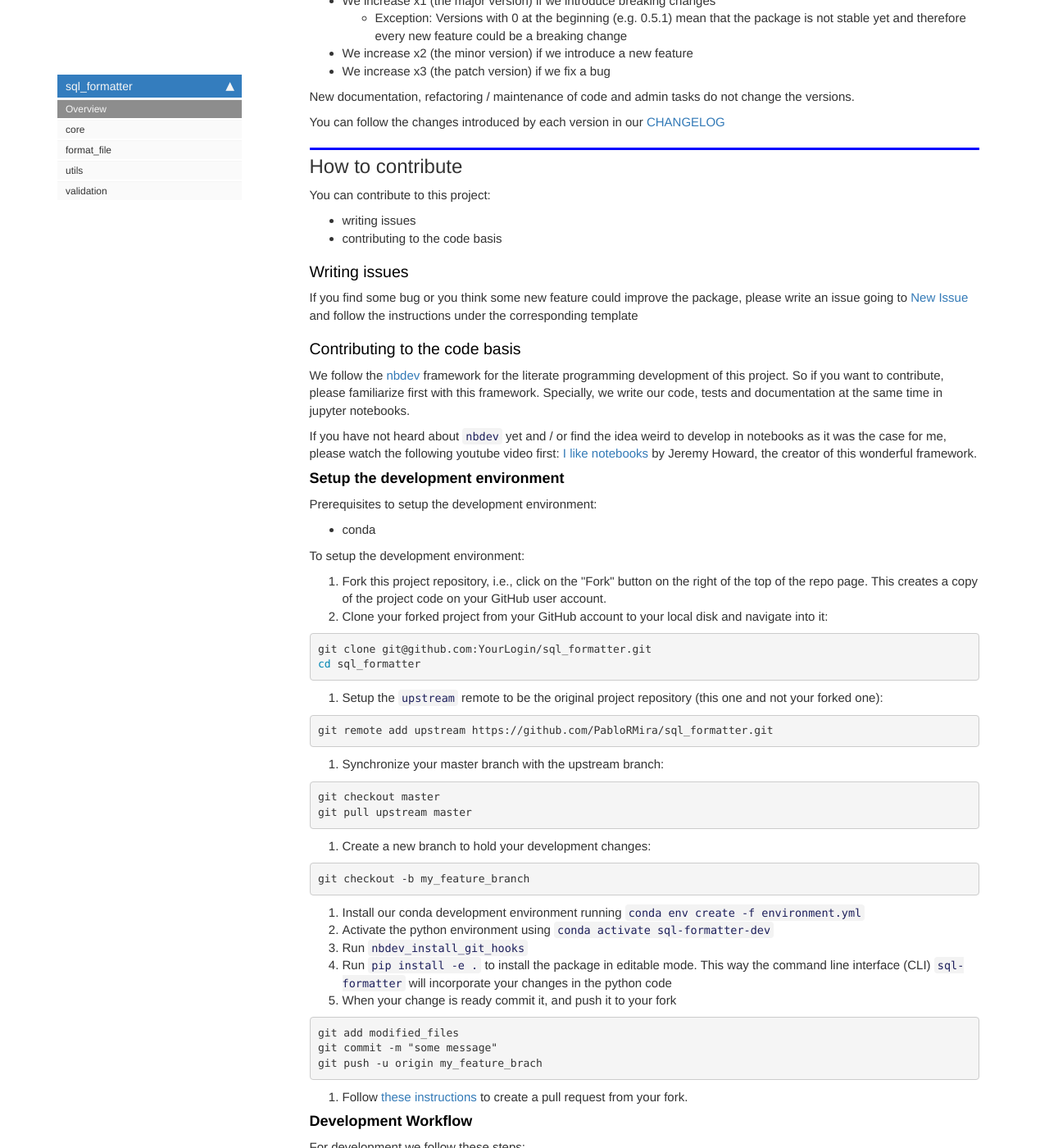
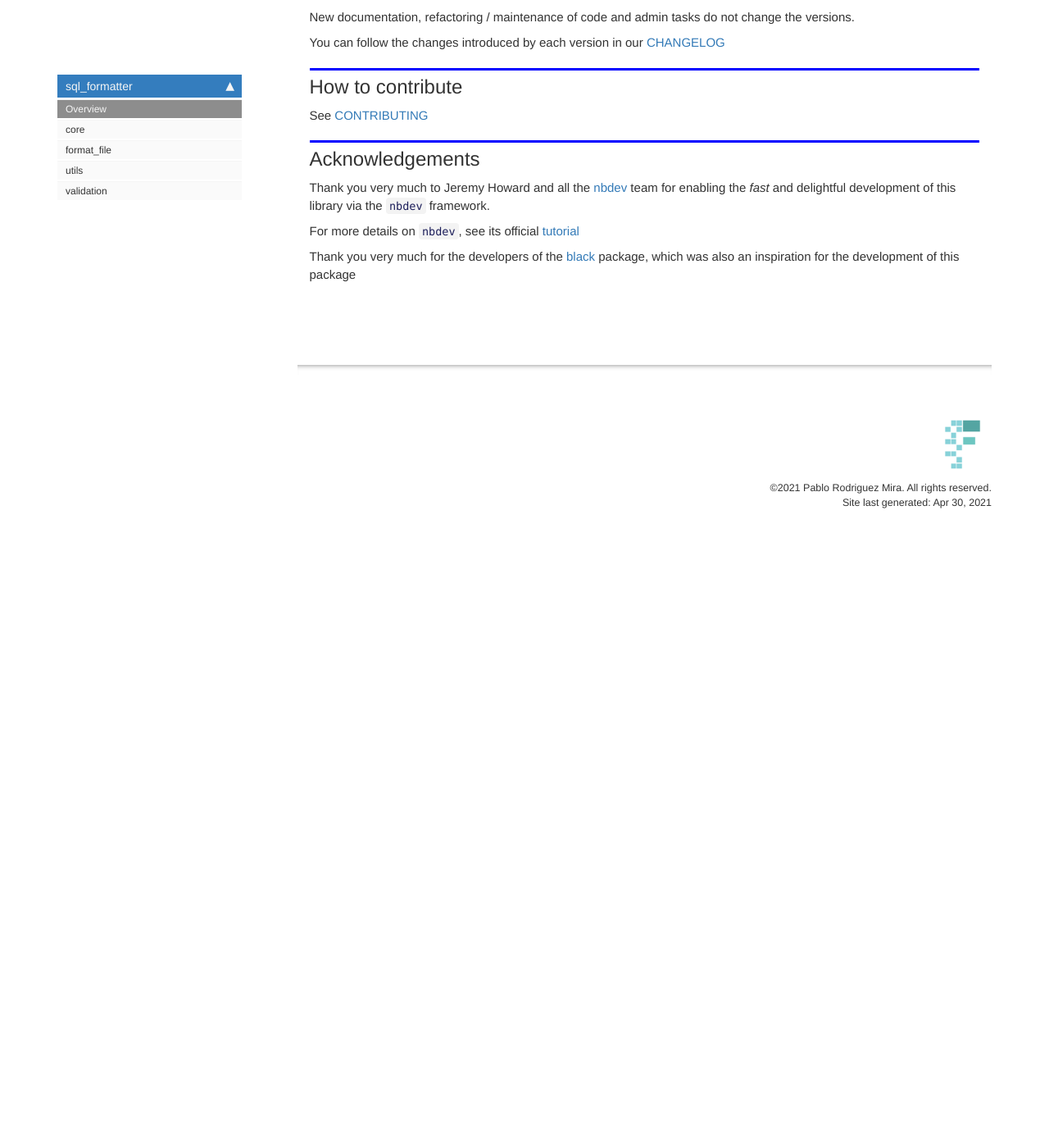
Before and after one commit to PabloRMira/sql_formatter, a Jekyll site: the page built from docs/index.html, in a window 1280 px wide and 1400 px high, scrolled down 6049 px. Shown: the whole window at 82% size. Built offline with Jekyll 4.4.1, drawn with Linux system fonts in a browser that asks for light colours; nearby versions of some CDN libraries; comment, search, counter and statistics services are not loaded; after the commit the page ends 6722 px from its top, so only the background shows below that; some of the changed text lies outside the part shown.

Commit message:
[MNT] Update contributing guidelines (#164)
* [update-contributing] adjust contributing

* [update-contributing] refer to CONTRIBUTING in README

```diff
--- a/docs/index.html
+++ b/docs/index.html
@@ -506,77 +506,7 @@ From my_view;
 </div>
 <div class="cell border-box-sizing text_cell rendered"><div class="inner_cell">
 <div class="text_cell_render border-box-sizing rendered_html">
-<p>You can contribute to this project:</p>
-<ul>
-<li>writing issues</li>
-<li>contributing to the code basis</li>
-</ul>
-<h3 id="Writing-issues">Writing issues<a class="anchor-link" href="#Writing-issues"> </a></h3><p>If you find some bug or you think some new feature could improve the package, please write an issue going to <a href="https://github.com/PabloRMira/sql_formatter/issues/new/choose">New Issue</a> and follow the instructions under the corresponding template</p>
-<h3 id="Contributing-to-the-code-basis">Contributing to the code basis<a class="anchor-link" href="#Contributing-to-the-code-basis"> </a></h3><p>We follow the <a href="https://github.com/fastai/nbdev">nbdev</a> framework for the literate programming development of this project. So if you want to contribute, please familiarize first with this framework. Specially, we write our code, tests and documentation at the same time in jupyter notebooks.</p>
-<p>If you have not heard about <code>nbdev</code> yet and / or find the idea weird to develop in notebooks as it was the case for me, please watch the following youtube video first: <a href="https://www.youtube.com/watch?v=9Q6sLbz37gk">I like notebooks</a> by Jeremy Howard, the creator of this wonderful framework.</p>
-<h4 id="Setup-the-development-environment">Setup the development environment<a class="anchor-link" href="#Setup-the-development-environment"> </a></h4><p>Prerequisites to setup the development environment:</p>
-<ul>
-<li>conda</li>
-</ul>
-<p>To setup the development environment:</p>
-<ol>
-<li>Fork this project repository, i.e., click on the "Fork" button on the right of the top of the repo page. This creates a copy of the project code on your GitHub user account.</li>
-<li>Clone your forked project from your GitHub account to your local disk and navigate into it:</li>
-</ol>
-<div class="highlight"><pre><span></span>git clone git@github.com:YourLogin/sql_formatter.git
-<span class="nb">cd</span> sql_formatter
-</pre></div>
-<ol>
-<li>Setup the <code>upstream</code> remote to be the original project repository (this one and not your forked one):</li>
-</ol>
-<div class="highlight"><pre><span></span>git remote add upstream https://github.com/PabloRMira/sql_formatter.git
-</pre></div>
-<ol>
-<li>Synchronize your master branch with the upstream branch:</li>
-</ol>
-<div class="highlight"><pre><span></span>git checkout master
-git pull upstream master
-</pre></div>
-<ol>
-<li>Create a new branch to hold your development changes:</li>
-</ol>
-<div class="highlight"><pre><span></span>git checkout -b my_feature_branch
-</pre></div>
-<ol>
-<li>Install our conda development environment running <code>conda env create -f environment.yml</code></li>
-<li>Activate the python environment using <code>conda activate sql-formatter-dev</code></li>
-<li>Run <code>nbdev_install_git_hooks</code></li>
-<li>Run <code>pip install -e .</code> to install the package in editable mode. This way the command line interface (CLI) <code>sql-formatter</code> will incorporate your changes in the python code</li>
-<li>When your change is ready commit it, and push it to your fork</li>
-</ol>
-
-<pre><code>git add modified_files
-git commit -m "some message"
-git push -u origin my_feature_brach</code></pre>
-<ol>
-<li>Follow <a href="https://docs.github.com/en/free-pro-team@latest/github/collaborating-with-issues-and-pull-requests/creating-a-pull-request-from-a-fork">these instructions</a> to create a pull request from your fork.</li>
-</ol>
-<h4 id="Development-Workflow">Development Workflow<a class="anchor-link" href="#Development-Workflow"> </a></h4><p>For development we follow these steps:</p>
-<ol>
-<li>Pick an existing issue and write in the comments you would like to fix it<ul>
-<li>If your idea is not documented in an issue yet, please write first an issue</li>
-</ul>
-</li>
-<li>Create a branch from <code>master</code> and implement your idea</li>
-<li>Before pushing your solution run first <code>make prepush</code> to make sure everything is allright to merge, specially our tests</li>
-<li>Make a pull request for your solution<ul>
-<li>The pull request title should be meaningful, something like "[PREFIX] Title of the issue you fixed". Please try to use some of the following prefixes: <ul>
-<li>[FIX] for bugfixes</li>
-<li>[FEA] for new features</li>
-<li>[DOC] for documentation</li>
-<li>[MNT] for maintenance</li>
-</ul>
-</li>
-</ul>
-</li>
-</ol>
-<blockquote><p>Only pull requests / commits using the aforementioned prefixes will be added to the changelog / release notes</p>
-</blockquote>
+<p>See <a href="https://github.com/PabloRMira/sql_formatter/blob/master/CONTRIBUTING.md">CONTRIBUTING</a></p>
 
 </div>
 </div>
```
Also changed, not shown: CONTRIBUTING.md (+66 -20 lines), README.md, 1 other file.
